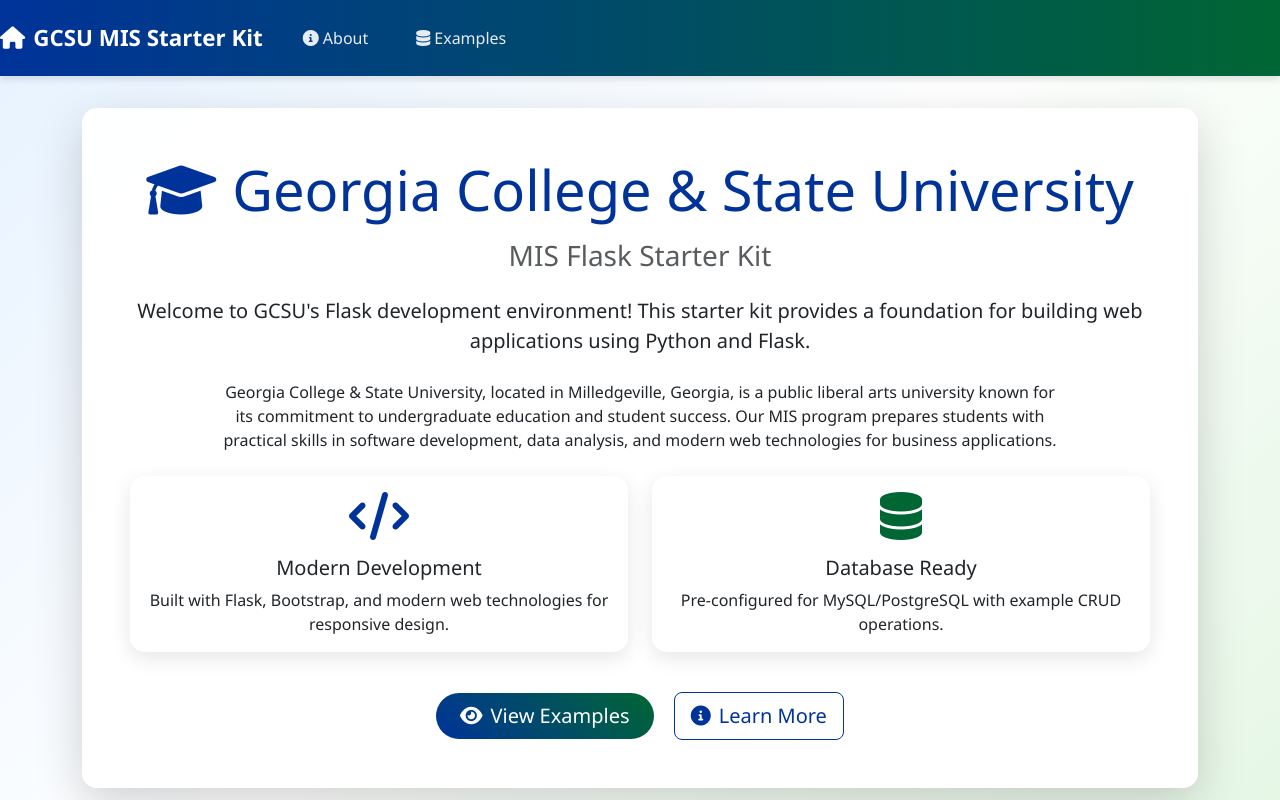
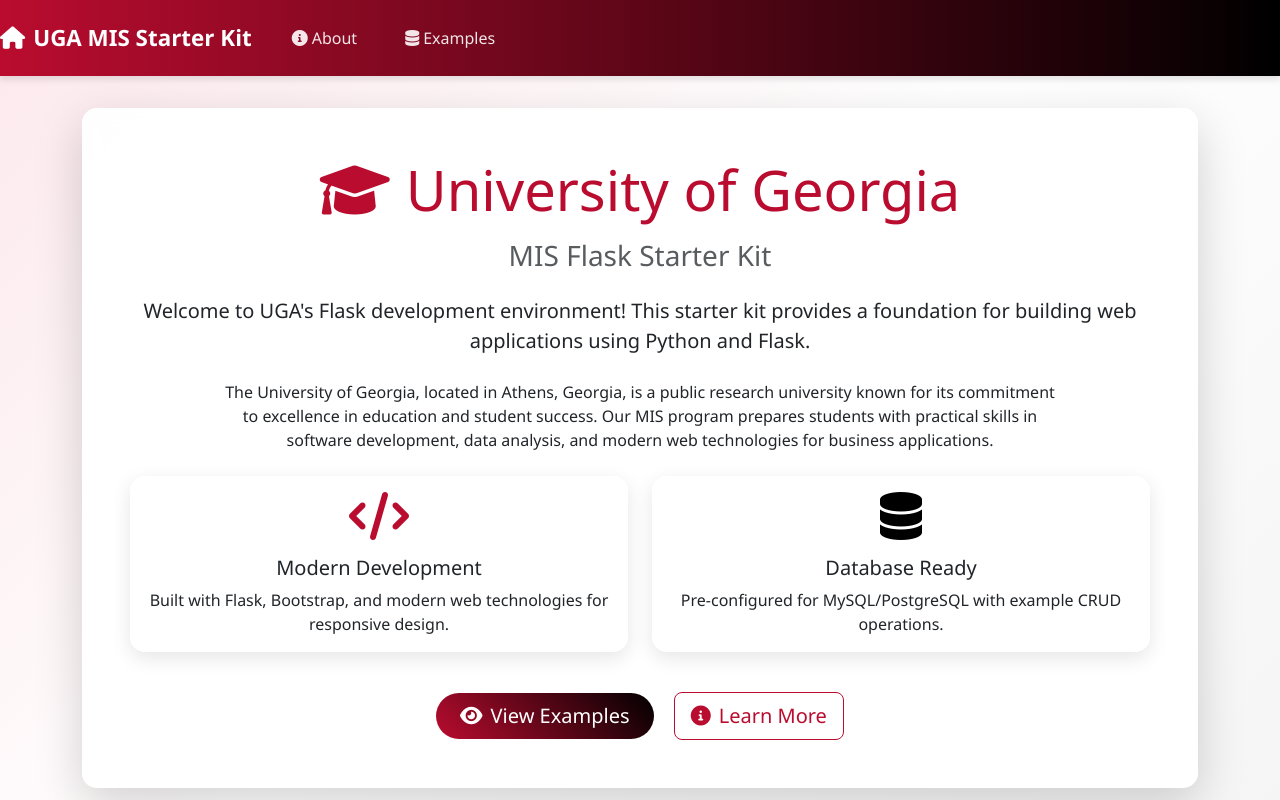
Before and after one commit to janelleblackstock-eng/Blackstock-4210-Demo-01, a Flask app: page / in a window 1280 px wide. Run offline with Flask 3, Linux system fonts and the light colour scheme.

Commit message:
Rebrand from GCSU to UGA with updated colors
- Change all GCSU references to UGA throughout templates
- Update university name to University of Georgia
- Update location from Milledgeville to Athens
- Replace blue/green color scheme with UGA red (#BA0C2F) and black
- Update CSS variables and class names accordingly

Co-Authored-By: Claude Opus 4.5 <noreply@anthropic.com>

```diff
--- a/app/templates/base.html
+++ b/app/templates/base.html
@@ -2,25 +2,25 @@
 <html lang="en">
 <head>
     <meta charset="UTF-8">
-    <title>GCSU MIS Starter Kit</title>
+    <title>UGA MIS Starter Kit</title>
     <link href="https://cdn.jsdelivr.net/npm/bootstrap@5.3.0/dist/css/bootstrap.min.css" rel="stylesheet">
     <link href="https://cdnjs.cloudflare.com/ajax/libs/font-awesome/6.0.0/css/all.min.css" rel="stylesheet">
     <style>
         :root {
-            --gcsu-blue: #003399;
-            --gcsu-green: #006633;
-            --gcsu-light-blue: #e6f2ff;
-            --gcsu-light-green: #e6f7e6;
+            --uga-red: #BA0C2F;
+            --uga-black: #000000;
+            --uga-light-red: #fce8ec;
+            --uga-light-gray: #f5f5f5;
         }
 
         body {
-            background: linear-gradient(135deg, var(--gcsu-light-blue) 0%, #ffffff 50%, var(--gcsu-light-green) 100%);
+            background: linear-gradient(135deg, var(--uga-light-red) 0%, #ffffff 50%, var(--uga-light-gray) 100%);
             min-height: 100vh;
             font-family: 'Segoe UI', Tahoma, Geneva, Verdana, sans-serif;
         }
 
-        .navbar-gcsu {
-            background: linear-gradient(90deg, var(--gcsu-blue) 0%, var(--gcsu-green) 100%);
+        .navbar-uga {
+            background: linear-gradient(90deg, var(--uga-red) 0%, var(--uga-black) 100%);
             box-shadow: 0 4px 6px rgba(0, 0, 0, 0.1);
             padding: 1rem 0;
         }
@@ -68,12 +68,12 @@
         }
 
         .alert-success {
-            background: linear-gradient(45deg, var(--gcsu-green), #28a745);
+            background: linear-gradient(45deg, #28a745, #218838);
             color: white;
         }
 
         .btn-primary {
-            background: linear-gradient(45deg, var(--gcsu-blue), var(--gcsu-green));
+            background: linear-gradient(45deg, var(--uga-red), var(--uga-black));
             border: none;
             border-radius: 25px;
             padding: 0.5rem 1.5rem;
@@ -83,7 +83,7 @@
 
         .btn-primary:hover {
             transform: translateY(-2px);
-            box-shadow: 0 4px 8px rgba(0, 51, 153, 0.3);
+            box-shadow: 0 4px 8px rgba(186, 12, 47, 0.3);
         }
 
         .card {
@@ -98,7 +98,7 @@
         }
 
         h1, h2, h3 {
-            color: var(--gcsu-blue);
+            color: var(--uga-red);
         }
 
         .table {
@@ -108,7 +108,7 @@
         }
 
         .table thead th {
-            background: linear-gradient(90deg, var(--gcsu-blue), var(--gcsu-green));
+            background: linear-gradient(90deg, var(--uga-red), var(--uga-black));
             color: white;
             border: none;
             font-weight: 600;
@@ -116,9 +116,9 @@
     </style>
 </head>
 <body>
-    <nav class="navbar navbar-expand-lg navbar-gcsu">
+    <nav class="navbar navbar-expand-lg navbar-uga">
         <a class="navbar-brand" href="{{ url_for('index') }}">
-            <i class="fas fa-home me-2"></i>GCSU MIS Starter Kit
+            <i class="fas fa-home me-2"></i>UGA MIS Starter Kit
         </a>
         <div class="collapse navbar-collapse">
             <ul class="navbar-nav me-auto">
--- a/app/templates/index.html
+++ b/app/templates/index.html
@@ -5,15 +5,15 @@
 <div class="text-center">
     <div class="card shadow-lg p-5 mb-5">
         <h1 class="display-4 mb-3">
-            <i class="fas fa-graduation-cap me-3"></i>Georgia College & State University
+            <i class="fas fa-graduation-cap me-3"></i>University of Georgia
         </h1>
         <h2 class="h3 text-muted mb-4">MIS Flask Starter Kit</h2>
 
-        <p class="lead mb-4">Welcome to GCSU's Flask development environment! This starter kit provides a foundation for building web applications using Python and Flask.</p>
+        <p class="lead mb-4">Welcome to UGA's Flask development environment! This starter kit provides a foundation for building web applications using Python and Flask.</p>
 
         <div class="row justify-content-center mb-4">
             <div class="col-md-10">
-                <p class="mb-0">Georgia College & State University, located in Milledgeville, Georgia, is a public liberal arts university known for its commitment to undergraduate education and student success. Our MIS program prepares students with practical skills in software development, data analysis, and modern web technologies for business applications.</p>
+                <p class="mb-0">The University of Georgia, located in Athens, Georgia, is a public research university known for its commitment to excellence in education and student success. Our MIS program prepares students with practical skills in software development, data analysis, and modern web technologies for business applications.</p>
             </div>
         </div>
 
@@ -21,7 +21,7 @@
             <div class="col-md-6 mb-3">
                 <div class="card h-100">
                     <div class="card-body text-center">
-                        <i class="fas fa-code fa-3x mb-3" style="color: var(--gcsu-blue);"></i>
+                        <i class="fas fa-code fa-3x mb-3" style="color: var(--uga-red);"></i>
                         <h5 class="card-title">Modern Development</h5>
                         <p class="card-text">Built with Flask, Bootstrap, and modern web technologies for responsive design.</p>
                     </div>
@@ -30,7 +30,7 @@
             <div class="col-md-6 mb-3">
                 <div class="card h-100">
                     <div class="card-body text-center">
-                        <i class="fas fa-database fa-3x mb-3" style="color: var(--gcsu-green);"></i>
+                        <i class="fas fa-database fa-3x mb-3" style="color: var(--uga-black);"></i>
                         <h5 class="card-title">Database Ready</h5>
                         <p class="card-text">Pre-configured for MySQL/PostgreSQL with example CRUD operations.</p>
                     </div>
@@ -56,16 +56,16 @@
     }
 
     .btn-outline-secondary {
-        border-color: var(--gcsu-blue);
-        color: var(--gcsu-blue);
+        border-color: var(--uga-red);
+        color: var(--uga-red);
     }
 
     .btn-outline-secondary:hover {
-        background-color: var(--gcsu-blue);
-        border-color: var(--gcsu-blue);
+        background-color: var(--uga-red);
+        border-color: var(--uga-red);
         color: white;
         transform: translateY(-2px);
-        box-shadow: 0 4px 8px rgba(0, 51, 153, 0.3);
+        box-shadow: 0 4px 8px rgba(186, 12, 47, 0.3);
     }
 </style>
 
```
